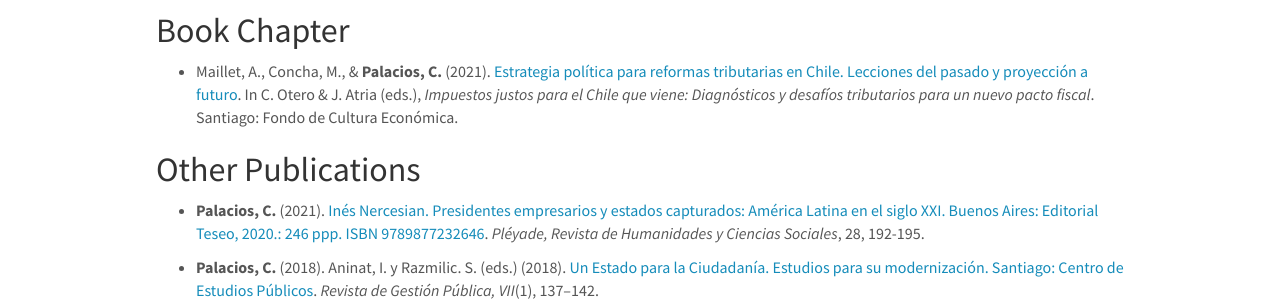
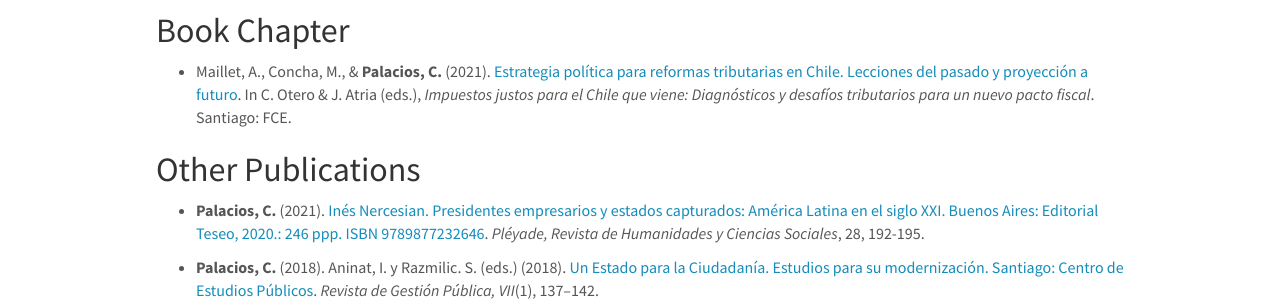
Before and after one commit to training-datalab/old-training-datalab.com, a Jekyll site: the page built from _pages/cpalacios.md, in a window 1280 px wide and 1168 px high. Shown: the part 468-769 px from the top of the window. Built offline with Jekyll 4.4.1, drawn with Linux system fonts in a browser that asks for light colours; nearby versions of some CDN libraries.

Commit message:
Update cpalacios.md

```diff
--- a/_pages/cpalacios.md
+++ b/_pages/cpalacios.md
@@ -20,7 +20,7 @@ permalink: /team/cpalacios/
 
 ## Book Chapter
 
-- Maillet, A., Concha, M., & **Palacios, C.** (2021). <a href="https://www.impuestosjustos.io/capitulos" target="_blank">Estrategia política para reformas tributarias en Chile. Lecciones del pasado y proyección a futuro</a>. In C. Otero & J. Atria (eds.), *Impuestos justos para el Chile que viene: Diagnósticos y desafíos tributarios para un nuevo pacto fiscal*. Santiago: Fondo de Cultura Económica.
+- Maillet, A., Concha, M., & **Palacios, C.** (2021). <a href="https://www.impuestosjustos.io/capitulos" target="_blank">Estrategia política para reformas tributarias en Chile. Lecciones del pasado y proyección a futuro</a>. In C. Otero & J. Atria (eds.), *Impuestos justos para el Chile que viene: Diagnósticos y desafíos tributarios para un nuevo pacto fiscal*. Santiago: FCE.
 
 ## Other Publications
 
```
